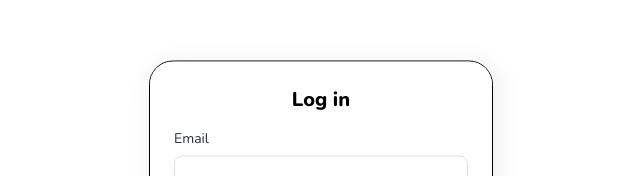
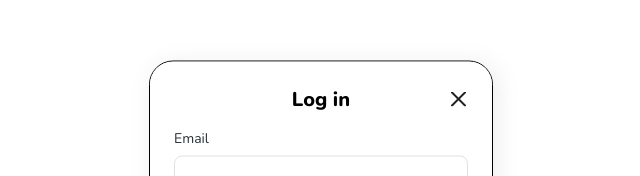
Before and after one commit to ijaspreetbhatti/Team-Loon-Picbeak-Frontend, a React (Create React App) app: page / in a window 1280 px wide. Shown: the part 143-319 px from the top of the page, without its empty margins (319-959 px from the left). Built offline with nearby package versions, Linux system fonts and the light colour scheme.

Commit message:
update: add exit btn for login and signup modal

```diff
--- a/src/components/LoginComponent/Login/Login.js
+++ b/src/components/LoginComponent/Login/Login.js
@@ -51,7 +51,10 @@ function Login(props) {
     return (
         <Card>
             <form onSubmit={submitHandler}>
-                <h1>Log in</h1>
+                <div className="modalHeader">
+                    <h1>Log in</h1>
+                    <Button className="exit"></Button>
+                </div>
                 <div className={`emailWrapper ${emailValidState.isValid === false ? 'error' : ''}`}>
 
                     <label htmlFor="email">Email</label>
--- a/src/components/LoginComponent/Login/Login.scss
+++ b/src/components/LoginComponent/Login/Login.scss
@@ -9,11 +9,21 @@ form {
     text-align: left;
     padding: 24px;
 
-    h1 {
-        text-align: center;
-        font-size: 20px;
-        font-weight: 800;
-        margin: 0;
+    .modalHeader {
+        h1 {
+            text-align: center;
+            font-size: 20px;
+            font-weight: 800;
+            margin: 0;
+        }
+
+        .exit {
+            z-index: 10;
+            position: absolute;
+            right: 24px;
+            top: 24px;
+            margin: 3.5px 0;
+        }
     }
 
     .emailWrapper {
--- a/src/components/shared/ButtonComponent/Button.scss
+++ b/src/components/shared/ButtonComponent/Button.scss
@@ -216,7 +216,7 @@
     width: 40px;
     height: 40px;
     cursor: pointer;
-  }
+}
 
 .camera-secondary-red {
     background-image: url(./ButtonIcons/camera2.svg);
@@ -228,4 +228,15 @@
     width: 40px;
     height: 40px;
     cursor: pointer;
-  }
+}
+
+.exit {
+    background-image: url(./ButtonIcons/Exit.svg);
+    background-repeat: no-repeat;
+    background-position: center;
+    background-color: $white;
+    border: none;
+    width: 20px;
+    height: 20px;
+    cursor: pointer;
+}
```
Also changed, not shown: src/components/shared/ButtonComponent/ButtonIcons/Exit.svg (added).
